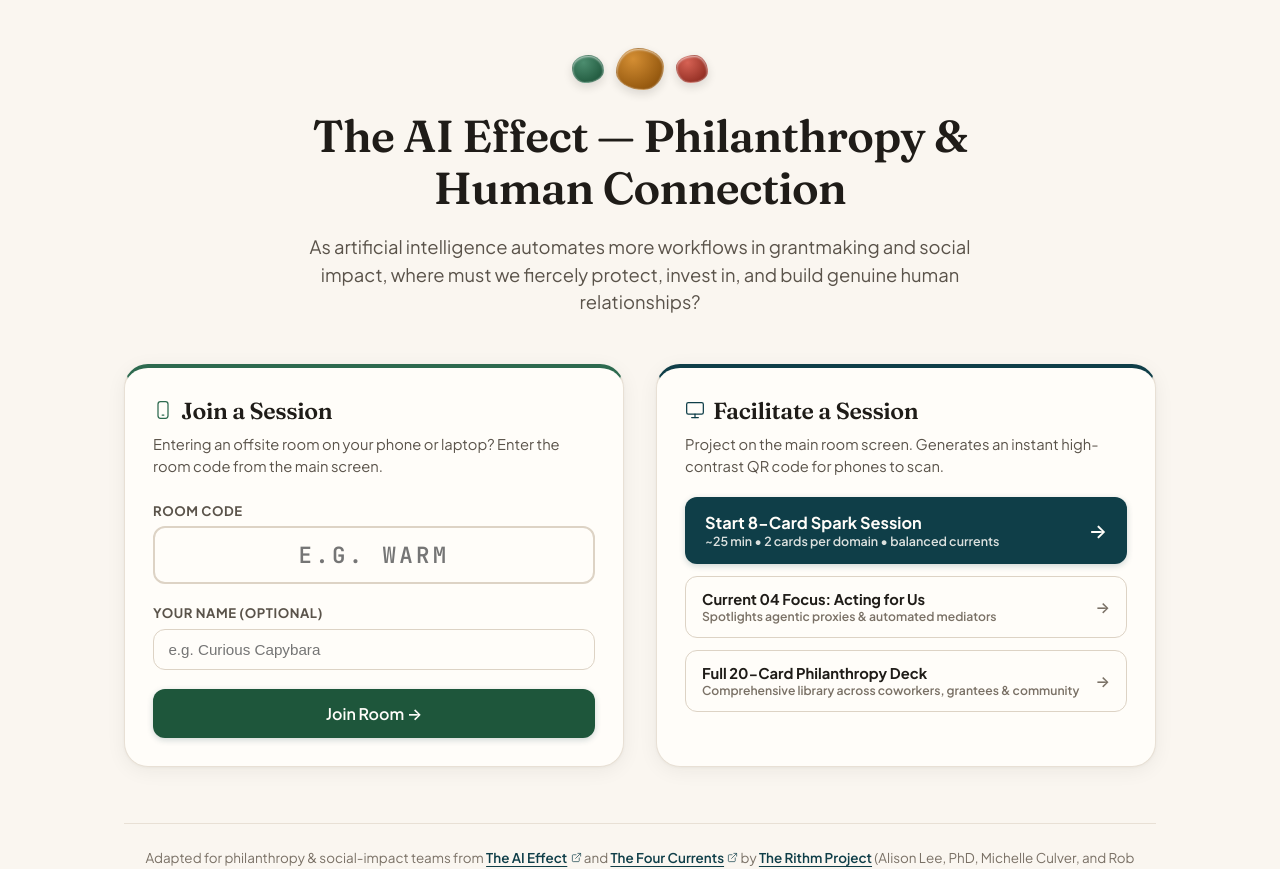
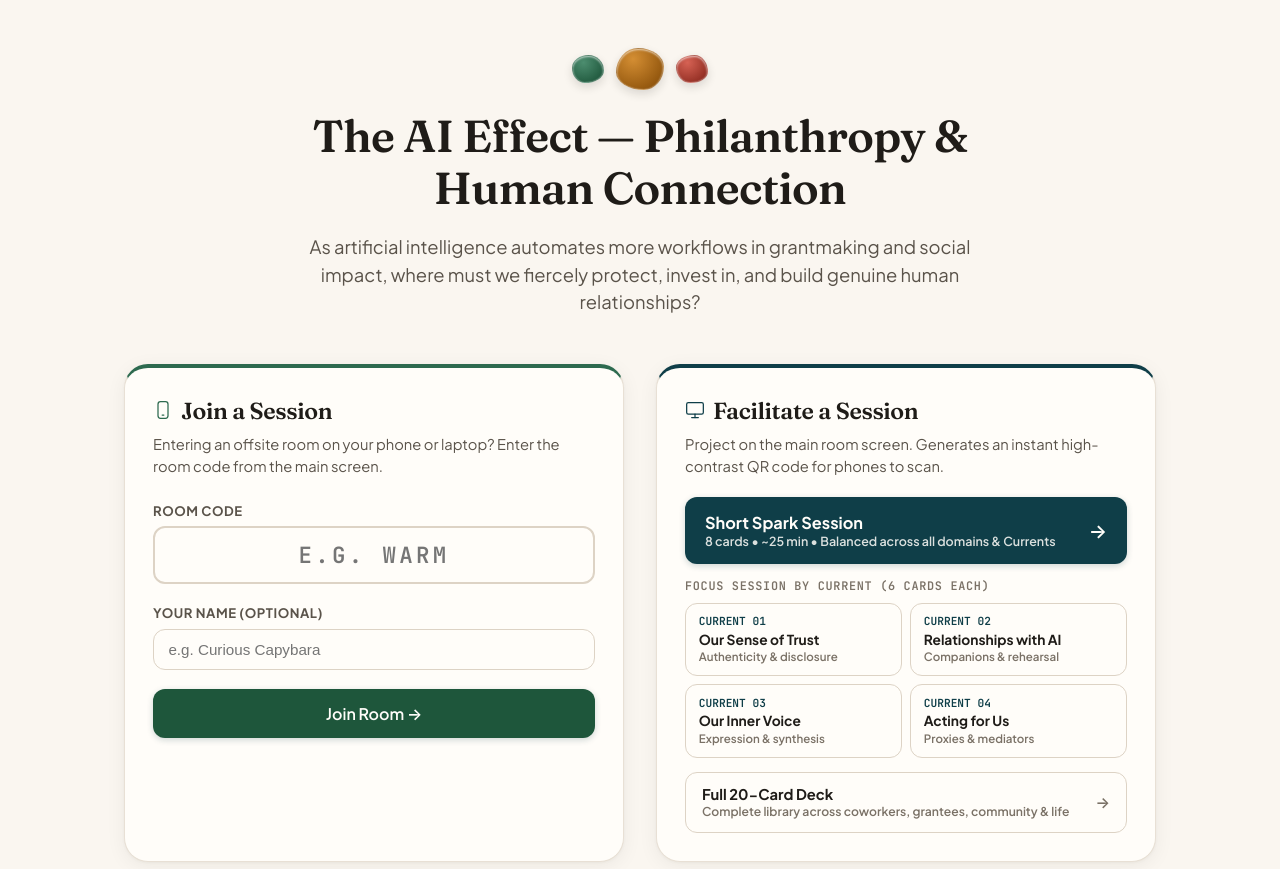
Before and after one commit to mrjoshida/ai-effect, a React (Vite) app: page / in a window 1280 px wide. Shown: the top 869 px of the page. Built offline with nearby package versions, Linux system fonts and the light colour scheme.

Commit message:
feat: add Current 01-04 Focus session options and remove patronizing eyes-on-presenter copy

```diff
--- a/src/views/LandingView.tsx
+++ b/src/views/LandingView.tsx
@@ -202,8 +202,8 @@ export const LandingView: React.FC<LandingViewProps> = ({
               Project on the main room screen. Generates an instant high-contrast QR code for phones to scan.
             </p>
 
-            <div style={{ display: 'flex', flexDirection: 'column', gap: '0.75rem' }}>
-              {/* Preset 1: 8-Card Spark */}
+            <div style={{ display: 'flex', flexDirection: 'column', gap: '0.85rem' }}>
+              {/* Option 1: Short Spark Session */}
               <button
                 id="start-spark-btn"
                 onClick={() => onStartHost('spark-8')}
@@ -215,27 +215,132 @@ export const LandingView: React.FC<LandingViewProps> = ({
                 }}
               >
                 <div style={{ textAlign: 'left' }}>
-                  <div style={{ fontWeight: 700 }}>Start 8-Card Spark Session</div>
-                  <div style={{ fontSize: '0.78rem', opacity: 0.85 }}>~25 min • 2 cards per domain • balanced currents</div>
+                  <div style={{ fontWeight: 700 }}>Short Spark Session</div>
+                  <div style={{ fontSize: '0.78rem', opacity: 0.85 }}>8 cards • ~25 min • Balanced across all domains &amp; Currents</div>
                 </div>
                 <span style={{ fontSize: '1.2rem' }}>→</span>
               </button>
 
-              {/* Preset 2: Current 04 Focus */}
-              <button
-                id="start-current04-btn"
-                onClick={() => onStartHost('current-04-focus')}
-                className="btn-secondary"
-                style={{ justifyContent: 'space-between', textAlign: 'left', padding: '0.8rem 1rem' }}
-              >
-                <div>
-                  <div style={{ fontWeight: 700, fontSize: '0.92rem' }}>Current 04 Focus: Acting for Us</div>
-                  <div style={{ fontSize: '0.76rem', color: 'var(--ink-muted)' }}>Spotlights agentic proxies &amp; automated mediators</div>
+              {/* Option 2: Focus Sessions for each of the 4 Currents */}
+              <div style={{ display: 'flex', flexDirection: 'column', gap: '0.45rem' }}>
+                <span
+                  style={{
+                    fontFamily: 'var(--font-mono)',
+                    fontSize: '0.74rem',
+                    fontWeight: 700,
+                    textTransform: 'uppercase',
+                    letterSpacing: '0.06em',
+                    color: 'var(--ink-muted)',
+                  }}
+                >
+                  Focus Session by Current (6 cards each)
+                </span>
+                <div
+                  style={{
+                    display: 'grid',
+                    gridTemplateColumns: 'repeat(2, 1fr)',
+                    gap: '0.5rem',
+                  }}
+                >
+                  <button
+                    id="start-current01-btn"
+                    onClick={() => onStartHost('current-01-focus')}
+                    className="btn-secondary"
+                    style={{
+                      display: 'flex',
+                      flexDirection: 'column',
+                      alignItems: 'flex-start',
+                      textAlign: 'left',
+                      padding: '0.65rem 0.8rem',
+                      gap: '0.15rem',
+                    }}
+                  >
+                    <span style={{ fontFamily: 'var(--font-mono)', fontSize: '0.7rem', fontWeight: 700, color: 'var(--currents-teal)', textTransform: 'uppercase' }}>
+                      Current 01
+                    </span>
+                    <span style={{ fontWeight: 700, fontSize: '0.86rem', color: 'var(--ink-primary)' }}>
+                      Our Sense of Trust
+                    </span>
+                    <span style={{ fontSize: '0.72rem', color: 'var(--ink-muted)', lineHeight: 1.3 }}>
+                      Authenticity &amp; disclosure
+                    </span>
+                  </button>
+
+                  <button
+                    id="start-current02-btn"
+                    onClick={() => onStartHost('current-02-focus')}
+                    className="btn-secondary"
+                    style={{
+                      display: 'flex',
+                      flexDirection: 'column',
+                      alignItems: 'flex-start',
+                      textAlign: 'left',
+                      padding: '0.65rem 0.8rem',
+                      gap: '0.15rem',
+                    }}
+                  >
+                    <span style={{ fontFamily: 'var(--font-mono)', fontSize: '0.7rem', fontWeight: 700, color: 'var(--currents-teal)', textTransform: 'uppercase' }}>
+                      Current 02
+                    </span>
+                    <span style={{ fontWeight: 700, fontSize: '0.86rem', color: 'var(--ink-primary)' }}>
+                      Relationships with AI
+                    </span>
+                    <span style={{ fontSize: '0.72rem', color: 'var(--ink-muted)', lineHeight: 1.3 }}>
+                      Companions &amp; rehearsal
+                    </span>
+                  </button>
+
+                  <button
+                    id="start-current03-btn"
+                    onClick={() => onStartHost('current-03-focus')}
+                    className="btn-secondary"
+                    style={{
+                      display: 'flex',
+                      flexDirection: 'column',
+                      alignItems: 'flex-start',
+                      textAlign: 'left',
+                      padding: '0.65rem 0.8rem',
+                      gap: '0.15rem',
+                    }}
+                  >
+                    <span style={{ fontFamily: 'var(--font-mono)', fontSize: '0.7rem', fontWeight: 700, color: 'var(--currents-teal)', textTransform: 'uppercase' }}>
+                      Current 03
+                    </span>
+                    <span style={{ fontWeight: 700, fontSize: '0.86rem', color: 'var(--ink-primary)' }}>
+                      Our Inner Voice
+                    </span>
+                    <span style={{ fontSize: '0.72rem', color: 'var(--ink-muted)', lineHeight: 1.3 }}>
+                      Expression &amp; synthesis
+                    </span>
+                  </button>
+
+                  <button
+                    id="start-current04-btn"
+                    onClick={() => onStartHost('current-04-focus')}
+                    className="btn-secondary"
+                    style={{
+                      display: 'flex',
+                      flexDirection: 'column',
+                      alignItems: 'flex-start',
+                      textAlign: 'left',
+                      padding: '0.65rem 0.8rem',
+                      gap: '0.15rem',
+                    }}
+                  >
+                    <span style={{ fontFamily: 'var(--font-mono)', fontSize: '0.7rem', fontWeight: 700, color: 'var(--currents-teal)', textTransform: 'uppercase' }}>
+                      Current 04
+                    </span>
+                    <span style={{ fontWeight: 700, fontSize: '0.86rem', color: 'var(--ink-primary)' }}>
+                      Acting for Us
+                    </span>
+                    <span style={{ fontSize: '0.72rem', color: 'var(--ink-muted)', lineHeight: 1.3 }}>
+                      Proxies &amp; mediators
+                    </span>
+                  </button>
                 </div>
-                <span style={{ color: 'var(--ink-muted)' }}>→</span>
-              </button>
+              </div>
 
-              {/* Preset 3: Full 20-Card Deck */}
+              {/* Option 3: Full 20-Card Deck */}
               <button
                 id="start-full-btn"
                 onClick={() => onStartHost('full-20')}
@@ -243,8 +348,8 @@ export const LandingView: React.FC<LandingViewProps> = ({
                 style={{ justifyContent: 'space-between', textAlign: 'left', padding: '0.8rem 1rem' }}
               >
                 <div>
-                  <div style={{ fontWeight: 700, fontSize: '0.92rem' }}>Full 20-Card Philanthropy Deck</div>
-                  <div style={{ fontSize: '0.76rem', color: 'var(--ink-muted)' }}>Comprehensive library across coworkers, grantees &amp; community</div>
+                  <div style={{ fontWeight: 700, fontSize: '0.92rem' }}>Full 20-Card Deck</div>
+                  <div style={{ fontSize: '0.76rem', color: 'var(--ink-muted)' }}>Complete library across coworkers, grantees, community &amp; life</div>
                 </div>
                 <span style={{ color: 'var(--ink-muted)' }}>→</span>
               </button>
--- a/src/views/ParticipantView.tsx
+++ b/src/views/ParticipantView.tsx
@@ -589,24 +589,6 @@ export const ParticipantView: React.FC<ParticipantViewProps> = ({
                 </div>
               </div>
             )}
-
-            <div
-              style={{
-                marginTop: '0.5rem',
-                paddingTop: '0.75rem',
-                borderTop: '1px solid var(--border-subtle)',
-                display: 'flex',
-                alignItems: 'center',
-                justifyContent: 'center',
-                gap: '0.4rem',
-                color: 'var(--ink-muted)',
-                fontSize: '0.78rem',
-              }}
-            >
-              <span>Eyes on presenter screen</span>
-              <span>•</span>
-              <span>Following facilitator</span>
-            </div>
           </div>
         </div>
       ) : phase === 'currents_framing' ? (
@@ -689,24 +671,6 @@ export const ParticipantView: React.FC<ParticipantViewProps> = ({
                         </div>
                       );
                     })}
-                  </div>
-
-                  <div
-                    style={{
-                      marginTop: '0.5rem',
-                      paddingTop: '0.75rem',
-                      borderTop: '1px solid var(--border-subtle)',
-                      display: 'flex',
-                      alignItems: 'center',
-                      justifyContent: 'center',
-                      gap: '0.4rem',
-                      color: 'var(--ink-muted)',
-                      fontSize: '0.78rem',
-                    }}
-                  >
-                    <span>Eyes on presenter screen</span>
-                    <span>•</span>
-                    <span>Facilitator is introducing the currents</span>
                   </div>
                 </div>
               </div>
@@ -821,24 +785,6 @@ export const ParticipantView: React.FC<ParticipantViewProps> = ({
                     })}
                   </div>
                 )}
-
-                <div
-                  style={{
-                    marginTop: '0.5rem',
-                    paddingTop: '0.75rem',
-                    borderTop: '1px solid var(--border-subtle)',
-                    display: 'flex',
-                    alignItems: 'center',
-                    justifyContent: 'center',
-                    gap: '0.4rem',
-                    color: 'var(--ink-muted)',
-                    fontSize: '0.78rem',
-                  }}
-                >
-                  <span>Eyes on presenter screen</span>
-                  <span>•</span>
-                  <span>Exploring {meta.number}</span>
-                </div>
               </div>
             </div>
           );
```
Also changed, not shown: src/content/scenarios.ts (+37 -3 lines), src/types/game.ts (+8 -1 lines), 1 other file (tests, documents, lock files or other folders).
